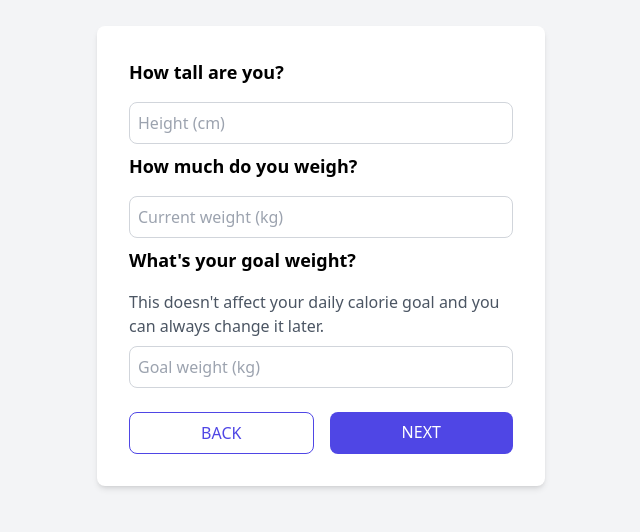
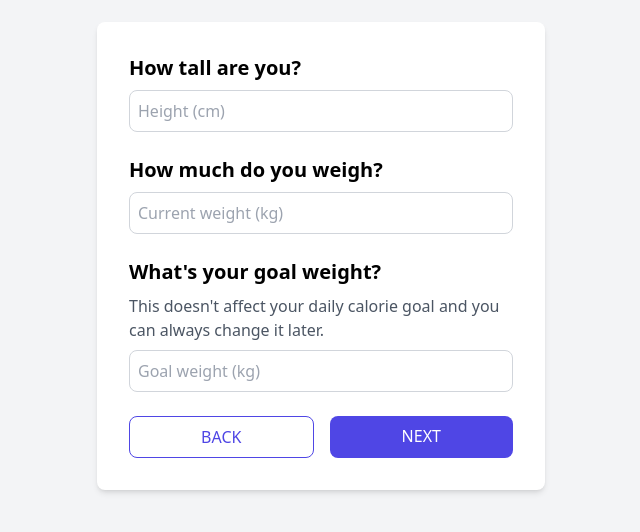
Before and after one commit to ShashankGowdaL69/my-website, a plain HTML site: page question4.html in a window 1280 px wide. Shown: the part 144-676 px from the top of the page, without its empty margins (319-959 px from the left). Drawn offline with nearby package versions, Linux system fonts and the light colour scheme.

Commit message:
Update question4.html

```diff
--- a/question4.html
+++ b/question4.html
@@ -4,23 +4,29 @@
 </head>
 <body class="bg-gray-100 flex items-center justify-center min-h-screen">
     <div class="bg-white p-8 rounded-lg shadow-md w-full max-w-md">
-        <h2 class="text-lg font-semibold mb-4">How tall are you?</h2>
+        <div class="mb-6">
+            <h2 class="text-xl font-bold mb-2">How tall are you?</h2>
             <div class="flex space-x-4 mb-2">
                 <input type="number" id="height" placeholder="Height (cm)" class="border border-gray-300 rounded-lg p-2 w-full" onchange="localStorage.setItem('height', this.value)">
             </div>
+        </div>
 
-        <h2 class="text-lg font-semibold mb-4">How much do you weigh?</h2>
+        <div class="mb-6">
+            <h2 class="text-xl font-bold mb-2">How much do you weigh?</h2>
             <div class="mb-2">
                 <input type="number" id="weight" placeholder="Current weight (kg)" class="border border-gray-300 rounded-lg p-2 w-full" onchange="localStorage.setItem('weight', this.value)">
             </div>
+        </div>
 
-        <h2 class="text-lg font-semibold mb-4">What's your goal weight?</h2>
+        <div class="mb-6">
+            <h2 class="text-xl font-bold mb-2">What's your goal weight?</h2>
             <p class="text-gray-600 mb-2">This doesn't affect your daily calorie goal and you can always change it later.</p>
             <div class="mb-2">
                 <input type="number" id="goalWeight" placeholder="Goal weight (kg)" class="border border-gray-300 rounded-lg p-2 w-full" onchange="localStorage.setItem('goalWeight', this.value)">
             </div>
+        </div>
 
-        <div class="flex space-x-4 mt-6">
+        <div class="flex space-x-4">
             <a href="question3.html" class="bg-white text-indigo-600 border border-indigo-600 rounded-lg px-4 py-2 w-full text-center">BACK</a>
             <a href="caloriegoal.html" class="bg-indigo-600 text-white rounded-lg px-4 py-2 w-full text-center">NEXT</a>
         </div>
```
Lines whose indentation alone changed are shown as unchanged.
